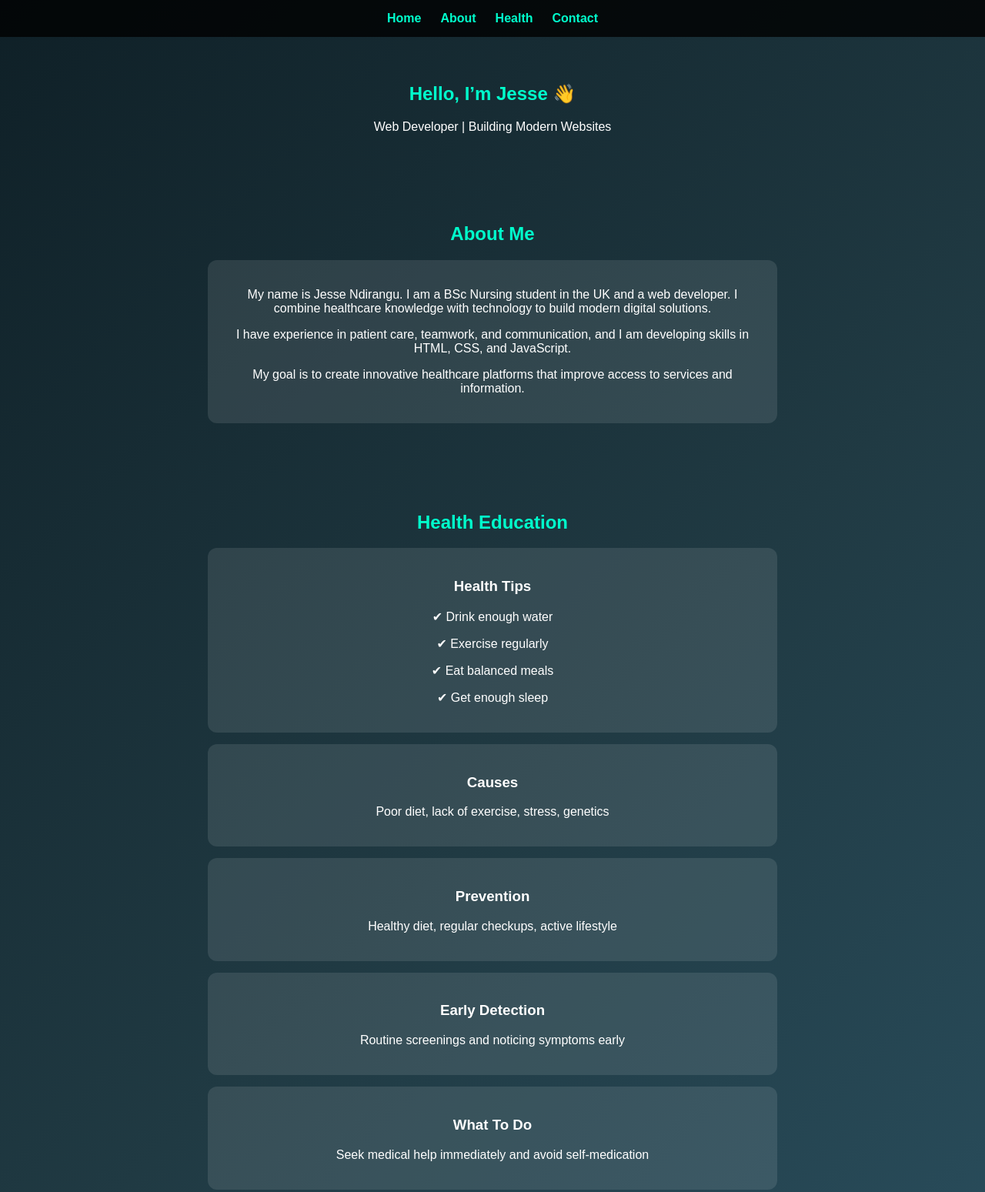
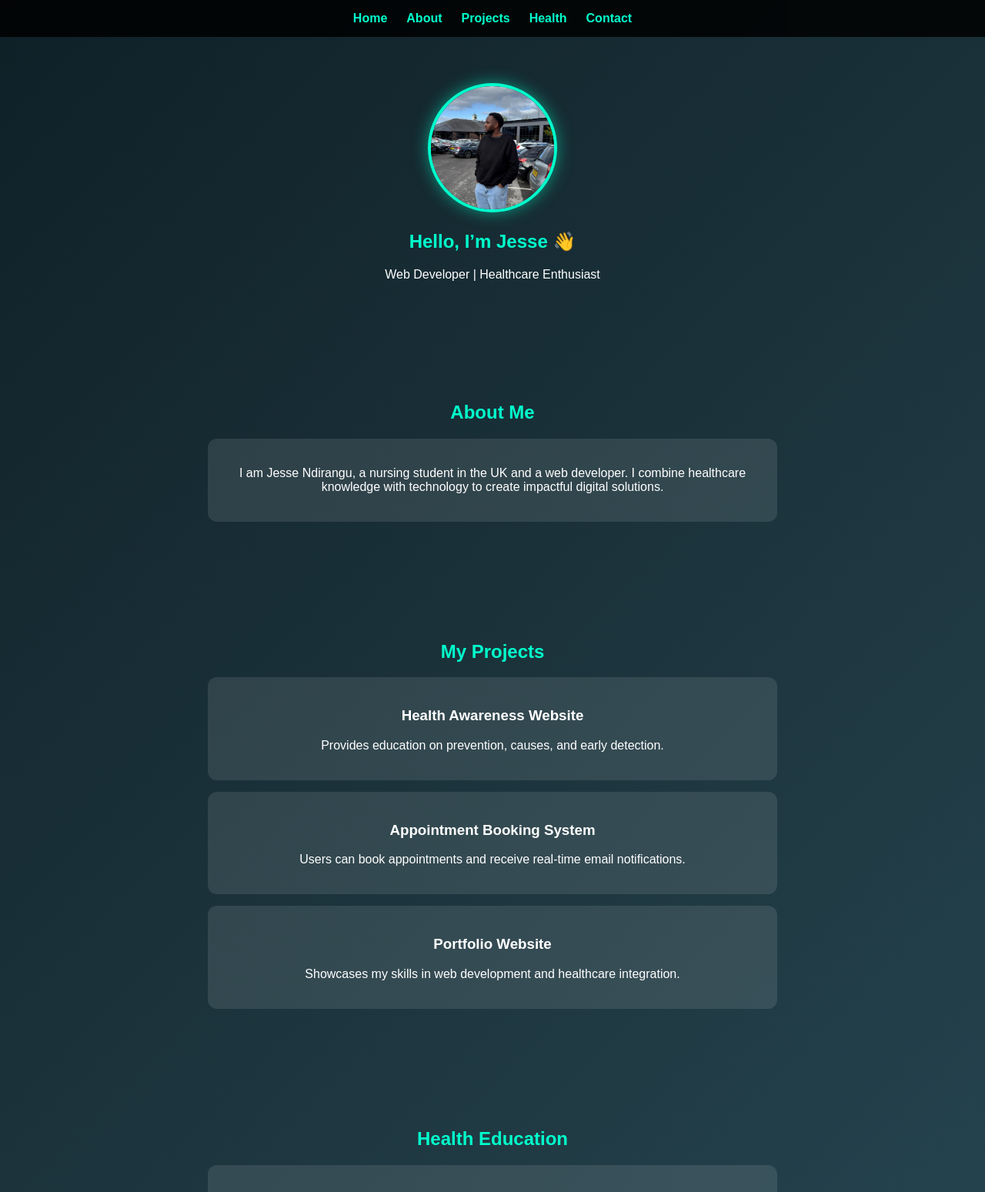
Before and after one commit to jessendirangu/my-website, a plain HTML site: page index.html in a window 1280 px wide. Shown: the top 1549 px of the page at 77% size. Drawn offline with nearby package versions, Linux system fonts and the light colour scheme.

Commit message:
Update index.html

```diff
--- a/index.html
+++ b/index.html
@@ -11,6 +11,7 @@ body {
   font-family: Arial, sans-serif;
   background: linear-gradient(135deg, #0f2027, #203a43, #2c5364);
   color: white;
+  scroll-behavior: smooth;
 }
 
 nav {
@@ -18,7 +19,9 @@ nav {
   justify-content: center;
   gap: 25px;
   padding: 15px;
-  background: rgba(0,0,0,0.8);
+  background: rgba(0,0,0,0.85);
+  position: sticky;
+  top: 0;
 }
 
 nav a {
@@ -28,12 +31,21 @@ nav a {
 }
 
 section {
-  padding: 40px 20px;
+  padding: 60px 20px;
   text-align: center;
 }
 
 h1, h2 {
   color: #00ffcc;
+}
+
+.profile {
+  width: 160px;
+  height: 160px;
+  border-radius: 50%;
+  border: 4px solid #00ffcc;
+  object-fit: cover;
+  box-shadow: 0 0 20px rgba(0,255,204,0.5);
 }
 
 .card {
@@ -42,6 +54,11 @@ h1, h2 {
   margin: 15px auto;
   border-radius: 12px;
   max-width: 700px;
+  transition: 0.3s;
+}
+
+.card:hover {
+  transform: scale(1.03);
 }
 
 input, textarea {
@@ -54,7 +71,7 @@ input, textarea {
 
 button {
   background: #00ffcc;
-  padding: 12px;
+  padding: 12px 20px;
   border: none;
   border-radius: 8px;
   font-weight: bold;
@@ -65,16 +82,12 @@ button:hover {
   background: #00ccaa;
 }
 
-#popup {
-  display: none;
-  position: fixed;
-  top: 30%;
-  left: 50%;
-  transform: translate(-50%, -50%);
-  background: white;
-  color: black;
-  padding: 20px;
-  border-radius: 10px;
+.success {
+  color: lightgreen;
+}
+
+.error {
+  color: red;
 }
 </style>
 </head>
@@ -84,32 +97,43 @@ button:hover {
 <nav>
   <a href="#">Home</a>
   <a href="#about">About</a>
+  <a href="#projects">Projects</a>
   <a href="#health">Health</a>
   <a href="#contact">Contact</a>
 </nav>
 
 <section>
+  <img src="me.jpg" class="profile">
   <h1>Hello, I’m Jesse 👋</h1>
-  <p>Web Developer | Building Modern Websites</p>
+  <p>Web Developer | Healthcare Enthusiast</p>
 </section>
 
 <section id="about">
   <h2>About Me</h2>
   <div class="card">
     <p>
-      My name is Jesse Ndirangu. I am a BSc Nursing student in the UK and a web developer.
-      I combine healthcare knowledge with technology to build modern digital solutions.
+      I am Jesse Ndirangu, a nursing student in the UK and a web developer.
+      I combine healthcare knowledge with technology to create impactful digital solutions.
     </p>
+  </div>
+</section>
 
-    <p>
-      I have experience in patient care, teamwork, and communication,
-      and I am developing skills in HTML, CSS, and JavaScript.
-    </p>
+<section id="projects">
+  <h2>My Projects</h2>
 
-    <p>
-      My goal is to create innovative healthcare platforms that improve access
-      to services and information.
-    </p>
+  <div class="card">
+    <h3>Health Awareness Website</h3>
+    <p>Provides education on prevention, causes, and early detection.</p>
+  </div>
+
+  <div class="card">
+    <h3>Appointment Booking System</h3>
+    <p>Users can book appointments and receive real-time email notifications.</p>
+  </div>
+
+  <div class="card">
+    <h3>Portfolio Website</h3>
+    <p>Showcases my skills in web development and healthcare integration.</p>
   </div>
 </section>
 
@@ -120,7 +144,7 @@ button:hover {
     <h3>Health Tips</h3>
     <p>✔ Drink enough water</p>
     <p>✔ Exercise regularly</p>
-    <p>✔ Eat balanced meals</p>
+    <p>✔ Eat balanced diet</p>
     <p>✔ Get enough sleep</p>
   </div>
 
@@ -131,17 +155,17 @@ button:hover {
 
   <div class="card">
     <h3>Prevention</h3>
-    <p>Healthy diet, regular checkups, active lifestyle</p>
+    <p>Healthy lifestyle, regular checkups, hygiene</p>
   </div>
 
   <div class="card">
     <h3>Early Detection</h3>
-    <p>Routine screenings and noticing symptoms early</p>
+    <p>Screening, awareness, noticing early symptoms</p>
   </div>
 
   <div class="card">
     <h3>What To Do</h3>
-    <p>Seek medical help immediately and avoid self-medication</p>
+    <p>Seek medical help immediately, avoid self-medication</p>
   </div>
 </section>
 
@@ -163,11 +187,6 @@ button:hover {
   <p>📧 jessendirangu933@gmail.com</p>
 </section>
 
-<div id="popup">
-  <h3>✅ Appointment Sent!</h3>
-  <p>We will contact you shortly.</p>
-</div>
-
 <script src="https://cdn.jsdelivr.net/npm/emailjs-com@3/dist/email.min.js"></script>
 
 <script>
@@ -180,11 +199,11 @@ document.getElementById("appointment-form").addEventListener("submit", function(
 
   emailjs.sendForm("service_4vigyui", "template_fs4bxon", this)
   .then(() => {
-    document.getElementById("popup").style.display = "block";
+    document.getElementById("status").innerHTML = "<span class='success'>✅ Appointment sent successfully!</span>";
     this.reset();
   })
   .catch(() => {
-    document.getElementById("status").innerHTML = "❌ Failed to send. Try again.";
+    document.getElementById("status").innerHTML = "<span class='error'>❌ Failed to send. Try again.</span>";
   });
 });
 </script>
```
